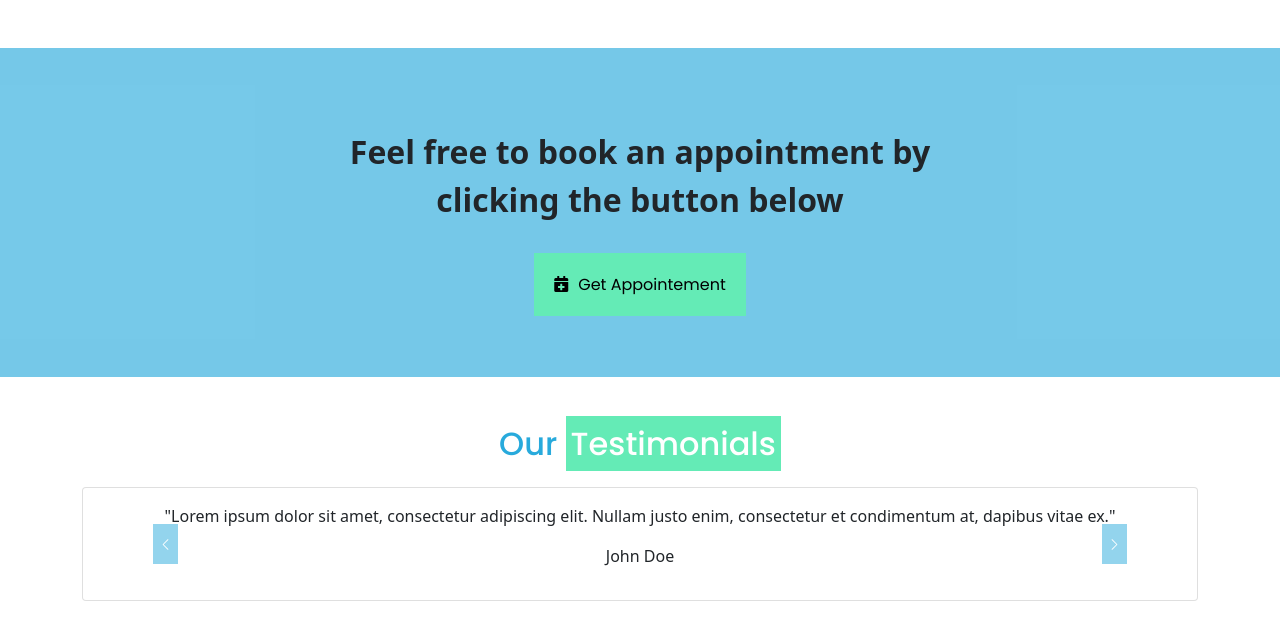
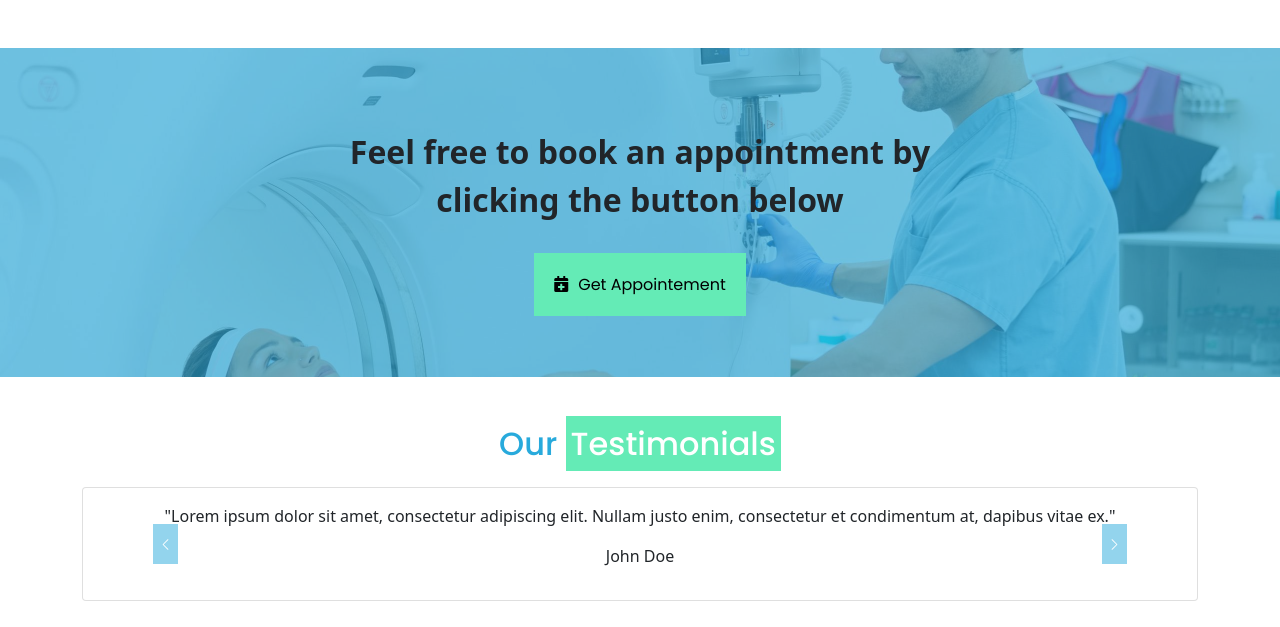
Before and after one commit to akashdev-coder/hackathon-hospital-appointment-booking, a plain HTML site: page index.html in a window 1280 px wide. Shown: the part 1440-2067 px from the top of the page. Drawn offline with nearby package versions, Linux system fonts and the light colour scheme.

Commit message:
css final commit

```diff
--- a/assets/css/style.css
+++ b/assets/css/style.css
@@ -426,7 +426,7 @@ img.doctorImg {
 
 
 .backImg {
-  background: url(/img/back-bg.jpg);
+  background: url(https://akashdev-coder.github.io/hackathon-hospital-appointment-booking/assets/img/back-bg.jpg);
   background-size: cover;
   background-attachment: fixed;
   background-position: center center;
```
